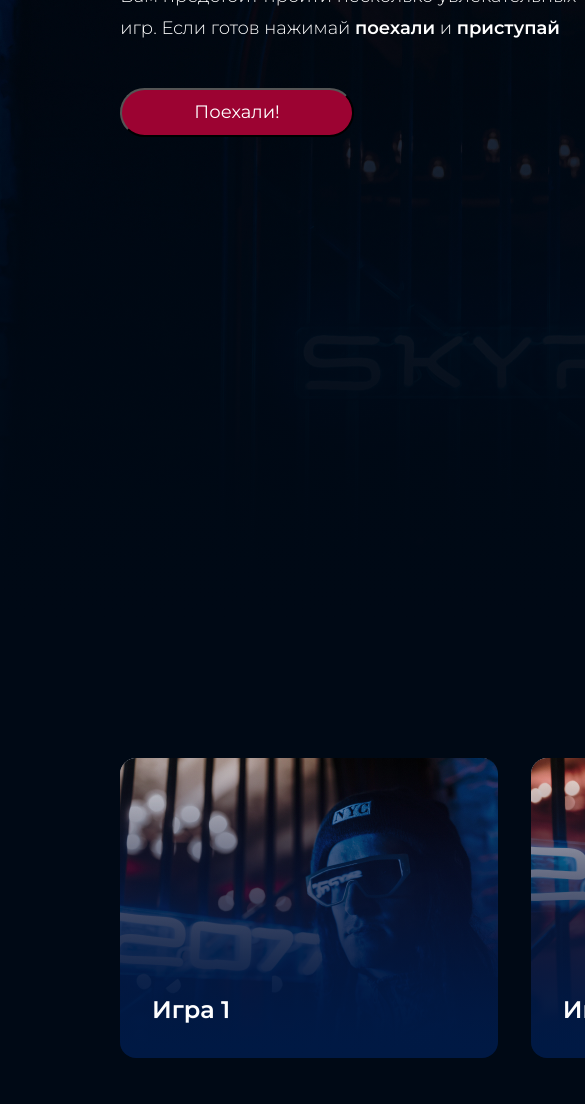
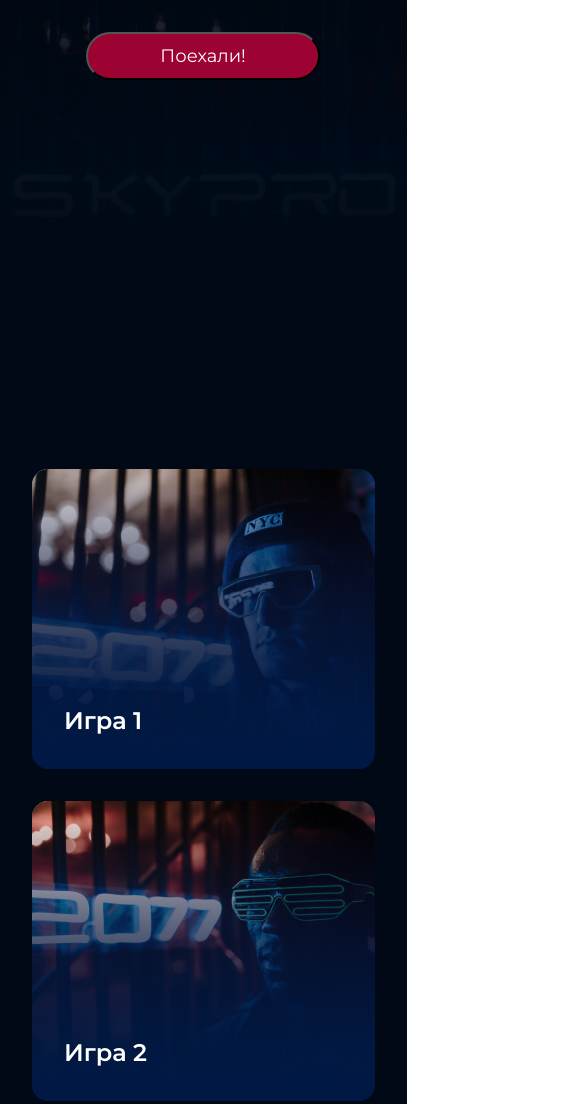
Before and after one commit to KonstantinGood/2-nd-course-hw, a plain HTML site: page index.html in a window 390 px wide. Shown: the part 394-1498 px from the top of the page, 585 px wide, since content can reach past the window. Drawn offline with Linux system fonts and the light colour scheme.

Commit message:
added mobile version

```diff
--- /dev/null
+++ b/_mobile.scss
@@ -0,0 +1,70 @@
+@media (max-width: 767px) {
+    body {
+        font-family: "Montserrat", sans-serif;
+    }
+
+    .center {
+        padding-left: 16px;
+        padding-right: 16px;
+    }
+
+    .header {
+        background: linear-gradient(180deg, rgba(0, 0, 0, 0.00) 0%, #000915 100%), url(img/header_mobile.jpg), lightgray -240.259px 0px / 294% 100% no-repeat;
+        width: 375px;
+        height: 735px;
+        background-repeat: no-repeat;
+        background-size: cover;
+
+        &__header {
+
+        }
+
+        &__title {
+            text-align: center;
+            font-size: 32px;
+            width: 343px;
+            height: 77.436px;
+            padding-left: 16px;
+            padding-right: 16px;
+        }
+
+        &__text {
+            text-align: center;
+            font-size: 14px;
+            line-height: 22px;
+            width: 343px;
+            padding-left: 16px;
+            padding-right: 16px;
+            padding-bottom: 33px;
+        }
+
+        &__button {
+            margin-left: 70px;
+            margin-bottom: 239px;
+
+        }
+    }
+
+    .for {
+        display: grid;
+        gap: 32px;
+        grid-template-columns: repeat(4, 1fr);
+        padding-top: 128px;
+        padding-bottom: 128px;
+        margin-left: 16px;
+        margin-right: 16px;
+        padding-top: 128px;
+
+        &__item {
+            grid-column: span 4;
+            width: 343px;
+            height: 300px;
+        }
+    }
+
+
+    .heading {
+        width: 375px;
+        height: 1221px;
+    }
+}
--- a/index.html
+++ b/index.html
@@ -10,16 +10,18 @@
     <link href="https://fonts.googleapis.com/css2?family=Montserrat:wght@300;400;600&display=swap" rel="stylesheet">
 </head>
 <body>
-    <header class="header">
-        <h1 class="header__title">Добро пожаловать на мой сайт !</h1>
+    <header class="header center">
+        <div class="header__header">
+            <h1 class="header__title">Добро пожаловать на мой сайт !</h1>
          <p class="header__text">Вам предстоит пройти несколько увлекательных игр. Если готов нажимай <b>поехали</b> и <b>приступай</b></p>
         <button class="header__button">Поехали!</button>
+        </div>
     </header>
-    <section class="heading">
+    <section class="heading center">
         <div class="for">
-            <div class="for__item_1"><span class="span">Игра 1</span></div>
-            <div class="for__item_2"><span class="span">Игра 2</span></div>
-            <div class="for__item_3"><span class="span">Игра 3</span></div>
+            <div class=" for__item for__item_1"><span class="span">Игра 1</span></div>
+            <div class=" for__item for__item_2"><span class="span">Игра 2</span></div>
+            <div class=" for__item for__item_3"><span class="span">Игра 3</span></div>
         </div>
     </section>
 </body>
--- a/style.scss
+++ b/style.scss
@@ -147,3 +147,6 @@ body, button {
     padding-left: 32px;
     padding-bottom: 32px;
 }
+
+
+@import 'mobile';
```
Also changed, not shown: img/header_mobile.jpg (added), style.css, 1 other file.
